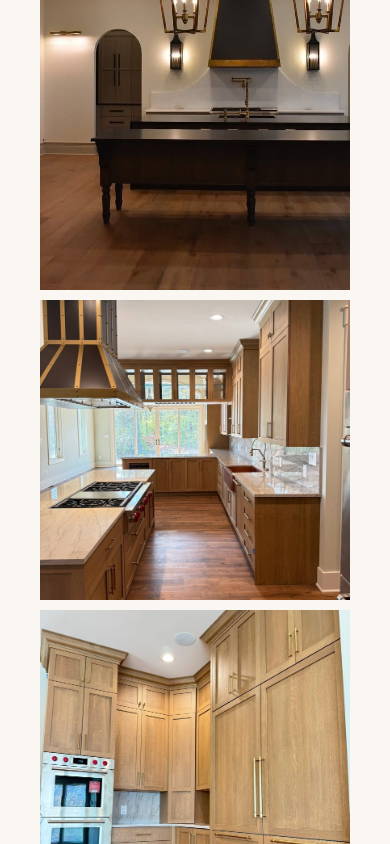
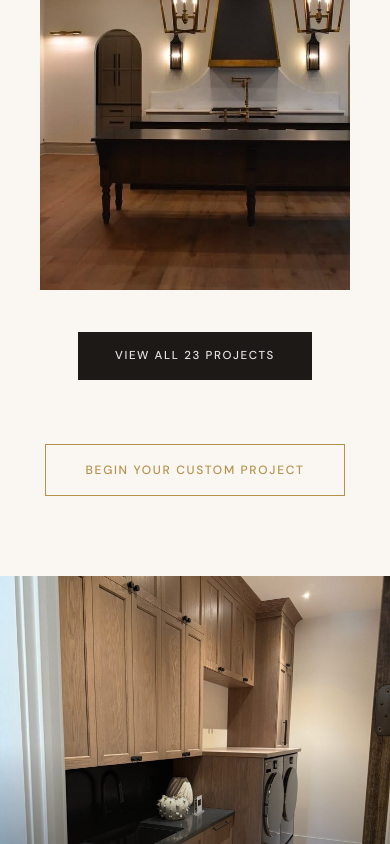
Before and after one commit to charlie-thompson/tennessee-custom-cabinets, a Next.js app: page / in a window 390 px wide. Shown: the part 2421-3265 px from the top of the page. Built offline with nearby package versions, Linux system fonts and the light colour scheme.

Commit message:
gallery preview mode with show more/less and mobile optimization

```diff
--- a/src/components/Gallery.tsx
+++ b/src/components/Gallery.tsx
@@ -46,11 +46,29 @@ export default function Gallery() {
   const [activeFilter, setActiveFilter] = useState<Filter>("All");
   const [hoveredIndex, setHoveredIndex] = useState<number | null>(null);
   const [lightboxIndex, setLightboxIndex] = useState<number | null>(null);
+  const [expanded, setExpanded] = useState(false);
+  const [isMobile, setIsMobile] = useState(false);
+
+  useEffect(() => {
+    const check = () => setIsMobile(window.innerWidth < 768);
+    check();
+    window.addEventListener("resize", check, { passive: true });
+    return () => window.removeEventListener("resize", check);
+  }, []);
 
   const filtered =
     activeFilter === "All"
       ? IMAGES
       : IMAGES.filter((img) => img.category === activeFilter);
+
+  const previewCount = isMobile ? 4 : 6;
+  const visible = expanded ? filtered : filtered.slice(0, previewCount);
+  const hasMore = filtered.length > previewCount;
+
+  // Reset expansion on filter change
+  useEffect(() => {
+    setExpanded(false);
+  }, [activeFilter]);
 
   // Keyboard nav + scroll lock for lightbox
   useEffect(() => {
@@ -200,7 +218,7 @@ export default function Gallery() {
               className="columns-1 sm:columns-2 lg:columns-3"
               style={{ columnGap: "10px" }}
             >
-              {filtered.map((img, i) => (
+              {visible.map((img, i) => (
                 <div
                   key={img.file}
                   style={{
@@ -275,6 +293,77 @@ export default function Gallery() {
               ))}
             </motion.div>
           </AnimatePresence>
+
+          {/* Expand / collapse controls */}
+          {hasMore && (
+            <div
+              style={{
+                display: "flex",
+                flexDirection: "column",
+                alignItems: "center",
+                gap: "1rem",
+                marginTop: "2rem",
+              }}
+            >
+              {!expanded ? (
+                <button
+                  onClick={() => setExpanded(true)}
+                  style={{
+                    fontFamily: "var(--font-sans)",
+                    fontSize: "0.72rem",
+                    fontWeight: 500,
+                    letterSpacing: "0.14em",
+                    textTransform: "uppercase",
+                    color: "rgba(255,255,255,0.88)",
+                    backgroundColor: "var(--charcoal)",
+                    border: "1px solid var(--charcoal)",
+                    padding: "0.9rem 2.25rem",
+                    cursor: "pointer",
+                    transition: "background-color 0.22s ease, border-color 0.22s ease, color 0.22s ease",
+                  }}
+                  onMouseEnter={(e) => {
+                    e.currentTarget.style.backgroundColor = "var(--brass)";
+                    e.currentTarget.style.borderColor = "var(--brass)";
+                    e.currentTarget.style.color = "var(--charcoal)";
+                  }}
+                  onMouseLeave={(e) => {
+                    e.currentTarget.style.backgroundColor = "var(--charcoal)";
+                    e.currentTarget.style.borderColor = "var(--charcoal)";
+                    e.currentTarget.style.color = "rgba(255,255,255,0.88)";
+                  }}
+                >
+                  View All {filtered.length} Projects
+                </button>
+              ) : (
+                <button
+                  onClick={() => setExpanded(false)}
+                  style={{
+                    fontFamily: "var(--font-sans)",
+                    fontSize: "0.68rem",
+                    fontWeight: 400,
+                    letterSpacing: "0.12em",
+                    textTransform: "uppercase",
+                    color: "var(--text-muted)",
+                    backgroundColor: "transparent",
+                    border: "1px solid rgba(0,0,0,0.12)",
+                    padding: "0.75rem 2rem",
+                    cursor: "pointer",
+                    transition: "color 0.2s ease, border-color 0.2s ease",
+                  }}
+                  onMouseEnter={(e) => {
+                    e.currentTarget.style.color = "var(--charcoal)";
+                    e.currentTarget.style.borderColor = "var(--charcoal)";
+                  }}
+                  onMouseLeave={(e) => {
+                    e.currentTarget.style.color = "var(--text-muted)";
+                    e.currentTarget.style.borderColor = "rgba(0,0,0,0.12)";
+                  }}
+                >
+                  Show Less
+                </button>
+              )}
+            </div>
+          )}
 
           {/* Bottom CTA */}
           <div
```
